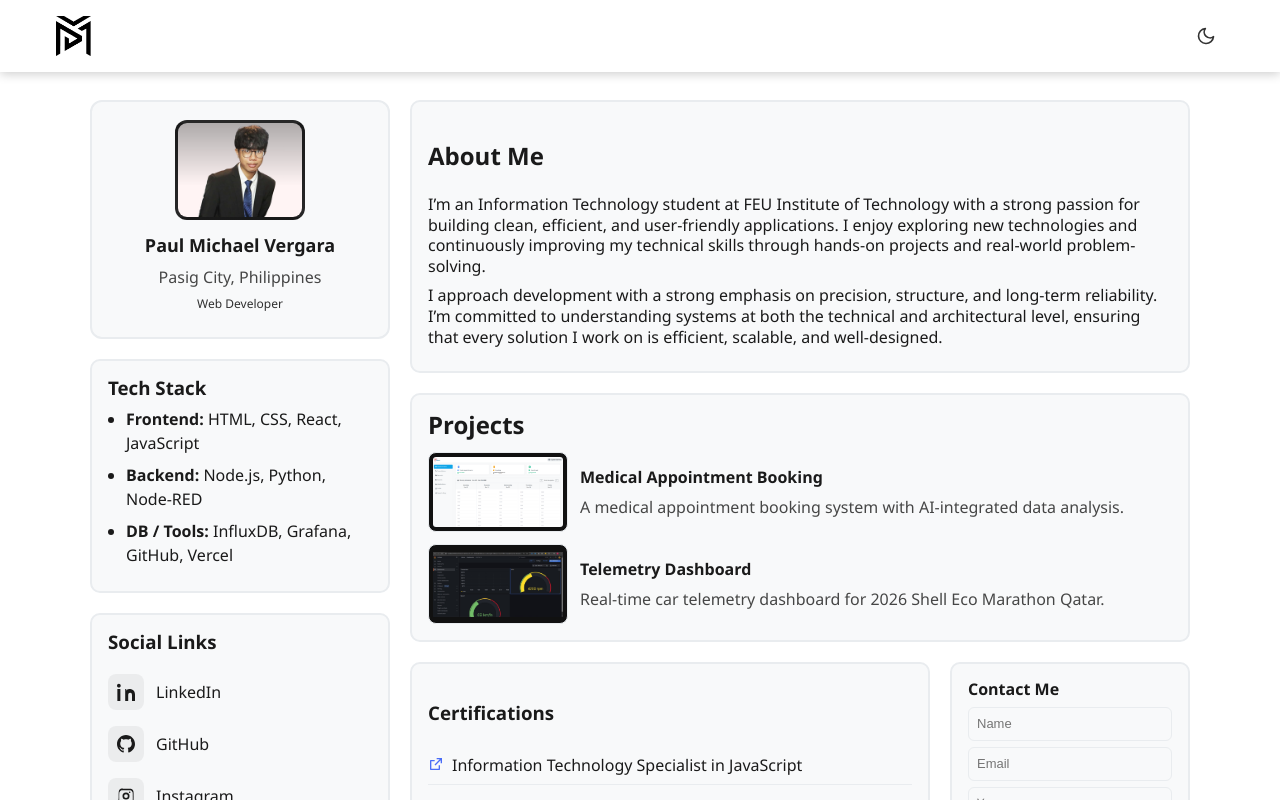
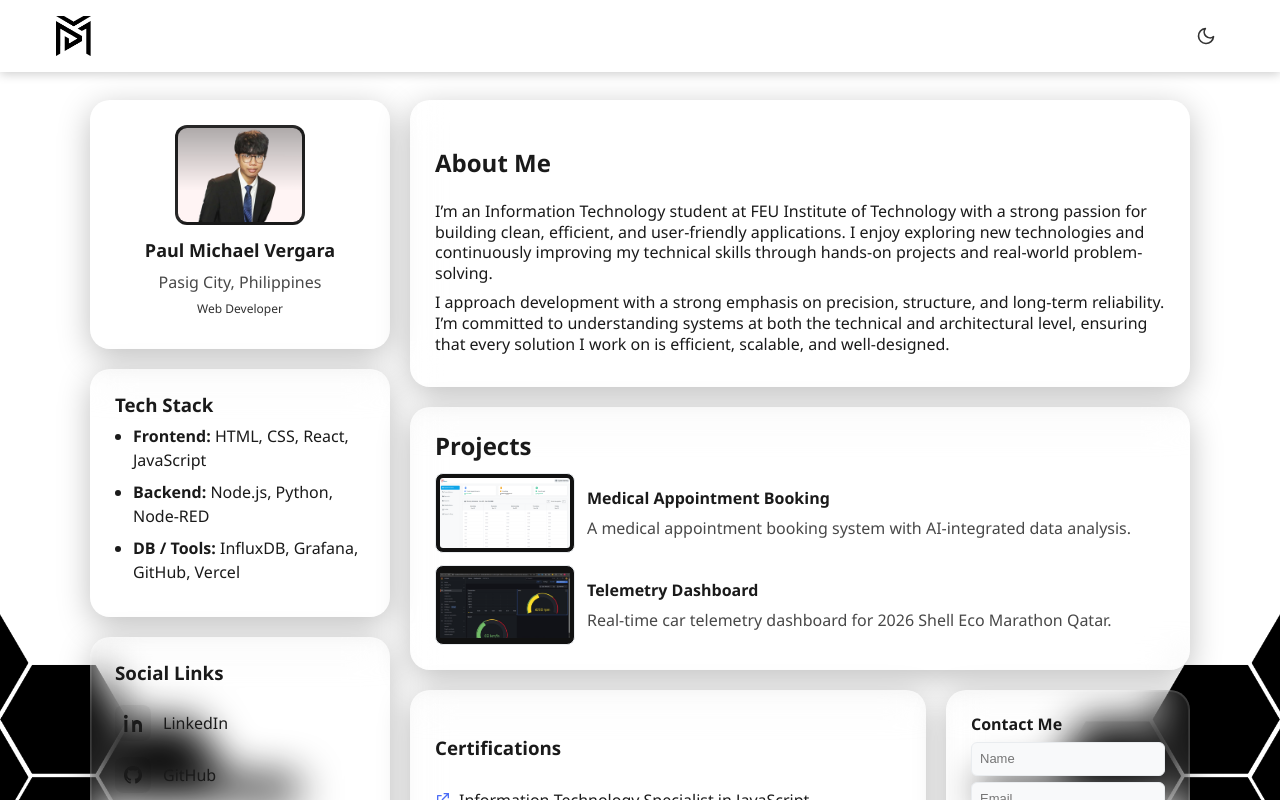
Before and after one commit to PaulMichaelVergara/personal-website, a React (Create React App) app: page / in a window 1280 px wide. Shown: the top 800 px of the page. Built offline with nearby package versions, Linux system fonts and the light colour scheme.

Commit message:
visual effects

```diff
--- a/src/App.css
+++ b/src/App.css
@@ -23,13 +23,18 @@
 }
 
 .profile-card {
-  background: var(--card-bg);
-  border: 2px solid var(--card-border);
-  padding: 18px;
-  border-radius: 12px;
+  background: rgba(255, 255, 255, 0.05);
+  backdrop-filter: blur(20px) saturate(180%);
+  -webkit-backdrop-filter: blur(20px) saturate(180%);
+  border: 1px solid rgba(255, 255, 255, 0.15);
+  padding: 24px;
+  border-radius: 20px;
   text-align: center;
   overflow: hidden;
   transition: var(--transition);
+  box-shadow:
+    0 0 0 1px rgba(255, 255, 255, 0.1) inset,
+    0 8px 32px rgba(0, 0, 0, 0.25);
 }
 
 .profile-img {
@@ -68,12 +73,17 @@
 .icon { background: rgba(255,255,255,0.03); padding:6px 8px; border-radius:6px; font-size:13px }
 
 .card {
-  background: var(--card-bg);
-  border: 2px solid var(--card-border);
-  padding: 16px;
-  border-radius: 10px;
+  background: rgba(255, 255, 255, 0.05);
+  backdrop-filter: blur(20px) saturate(180%);
+  -webkit-backdrop-filter: blur(20px) saturate(180%);
+  border-radius: 20px;
+  border: 1px solid rgba(255, 255, 255, 0.15);
+  padding: 24px;
   color: var(--text-color);
   transition: var(--transition);
+  box-shadow:
+    0 0 0 1px rgba(255, 255, 255, 0.1) inset,
+    0 8px 32px rgba(0, 0, 0, 0.25);
 }
 
 .tech-card h3, .social-card h3 { margin: 0 0 8px 0; line-height: 1.2; }
@@ -179,6 +189,59 @@
 }
 
 
+/* Honeycomb background images */
+.honeycomb-bg {
+  position: fixed;
+  bottom: 0;
+  pointer-events: none;
+  z-index: 0;
+  overflow: visible;
+  filter: invert(1);
+  transition: filter 0.3s ease;
+}
+
+/* Normal colors in dark mode */
+[data-theme='dark'] .honeycomb-bg {
+  filter: invert(0);
+}
+
+/* Right honeycomb */
+.honeycomb-bg.right {
+  right: 0;
+}
+
+/* Left honeycomb */
+.honeycomb-bg.left {
+  left: 0;
+}
+
+.honeycomb-img {
+  position: fixed;
+  bottom: 0;
+  width: 300px;
+  height: auto;
+  opacity: 1;
+  pointer-events: none;
+  user-select: none;
+}
+
+/* Position right honeycomb */
+.honeycomb-bg.right .honeycomb-img {
+  right: 0;
+}
+
+/* Position left honeycomb */
+.honeycomb-bg.left .honeycomb-img {
+  left: 0;
+}
+
+/* Adjust for smaller screens */
+@media (max-width: 768px) {
+  .honeycomb-img {
+    width: 200px;
+  }
+}
+
 .card {
   transition: all 0.3s ease;
   position: relative;
--- a/src/App.js
+++ b/src/App.js
@@ -24,6 +24,12 @@ function AppContent() {
   const { isDarkMode } = useTheme();
   return (
     <div className="site-root">
+      <div className="honeycomb-bg right">
+        <img src="/honeycombd.png" alt="Honeycomb background right" className="honeycomb-img" />
+      </div>
+      <div className="honeycomb-bg left">
+        <img src="/honeycombd1.png" alt="Honeycomb background left" className="honeycomb-img left" />
+      </div>
       <Navbar />
       <div className="container">
         <aside className="sidebar">
```
Also changed, not shown: src/components/FadeUpOnLoad.jsx (added, +17 -0 lines), public/honeycombd.png (added), public/honeycombd1.png (added).
